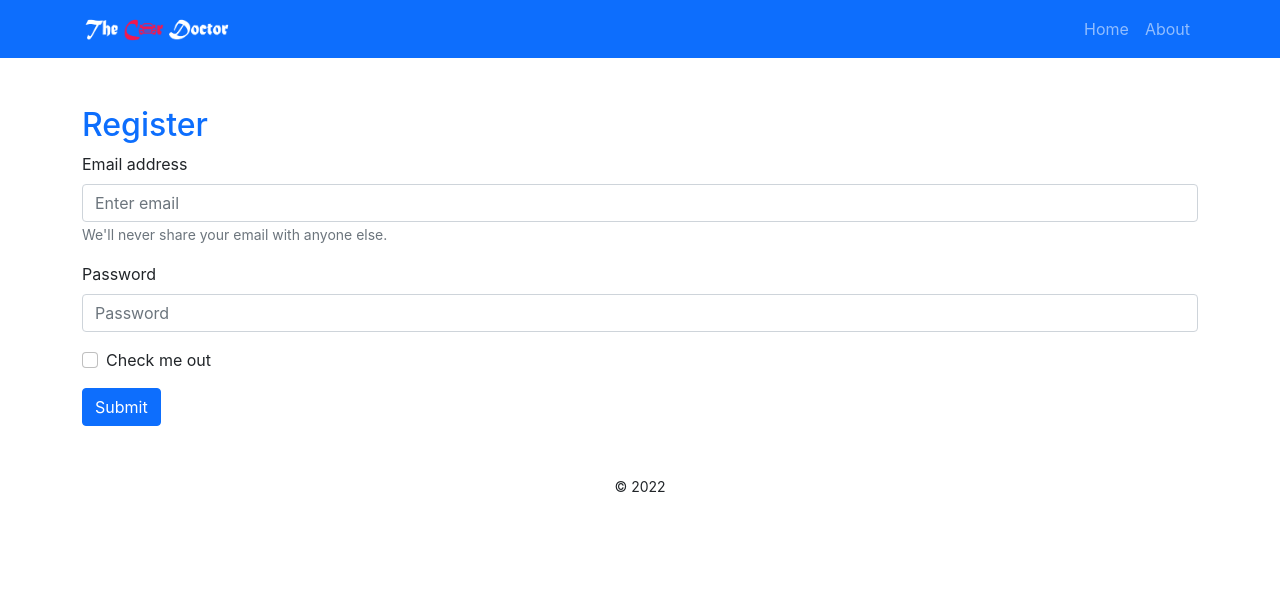
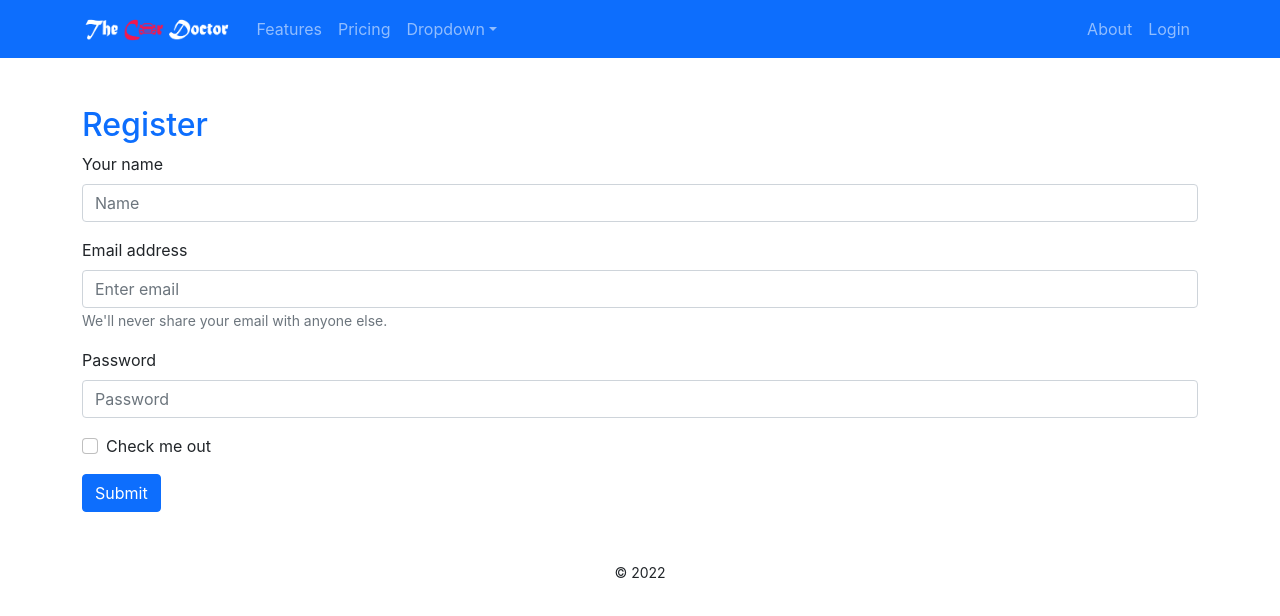
Before and after one commit to Labib2003/genius-car-services, a React (Create React App) app: page /login in a window 1280 px wide. Shown: the top 616 px of the page. Built offline with nearby package versions, Linux system fonts and the light colour scheme; no server answers.

Commit message:
responsive navber added

```diff
--- a/src/Pages/Login/Login.js
+++ b/src/Pages/Login/Login.js
@@ -1,13 +1,18 @@
+import { updateProfile } from 'firebase/auth';
 import React, { useState } from 'react';
 import { Button, Form } from 'react-bootstrap';
 import { useCreateUserWithEmailAndPassword } from 'react-firebase-hooks/auth';
 import auth from '../../firebase.init';
 
 const Login = () => {
+    const [name, setName] = useState('');
     const [email, setEmail] = useState('');
     const [password, setPassword] = useState('');
     const [createUserWithEmailAndPassword] = useCreateUserWithEmailAndPassword(auth);
 
+    const handleNameBlur = (event) => {
+        setName(event.target.value);
+    }
     const handleEmailBlur = (event) => {
         setEmail(event.target.value);
     };
@@ -16,12 +21,19 @@ const Login = () => {
     };
     const handleFormSubmit = (event) => {
         event.preventDefault();
-        createUserWithEmailAndPassword(email, password);
+        createUserWithEmailAndPassword(email, password)
+            .then(updateProfile(auth.currentUser, {
+                displayName: 'ahl'
+            }))
     }
 
     return (
         <Form onSubmit={handleFormSubmit} className='container mt-5'>
             <h2 className='text-primary'>Register</h2>
+            <Form.Group className="mb-3" controlId="formBasicName">
+                <Form.Label>Your name</Form.Label>
+                <Form.Control onBlur={handleNameBlur} type="text" placeholder="Name" />
+            </Form.Group>
             <Form.Group className="mb-3" controlId="formBasicEmail">
                 <Form.Label>Email address</Form.Label>
                 <Form.Control onBlur={handleEmailBlur} type="email" placeholder="Enter email" />
--- a/src/Pages/Shared/Header/Header.js
+++ b/src/Pages/Shared/Header/Header.js
@@ -1,20 +1,39 @@
 import React from 'react';
-import { Container, Nav, Navbar } from 'react-bootstrap';
+import { Container, Nav, Navbar, NavDropdown } from 'react-bootstrap';
+import { useAuthState } from 'react-firebase-hooks/auth';
 import { Link } from 'react-router-dom';
+import auth from '../../../firebase.init';
 import logo from '../../../images/logo.png'
 
 const Header = () => {
+    const [user] = useAuthState(auth);
     return (
         <header>
-            <Navbar bg="primary" variant="dark">
-                <Container className='d-flex justify-content-between'>
-                    <Navbar.Brand href="#home">
-                        <img src={logo} style={{height: '30px'}} alt="" />
+            <Navbar collapseOnSelect expand="lg" sticky='top' bg="primary" variant="dark">
+                <Container>
+                    <Navbar.Brand as={Link} to="/">
+                        <img src={logo} style={{height: 30}} alt="" />
                     </Navbar.Brand>
-                    <Nav>
-                        <Nav.Link as={Link} to='/home'>Home</Nav.Link>
-                        <Nav.Link as={Link} to='/about'>About</Nav.Link>
-                    </Nav>
+                    <Navbar.Toggle aria-controls="responsive-navbar-nav" />
+                    <Navbar.Collapse id="responsive-navbar-nav">
+                        <Nav className="me-auto">
+                            <Nav.Link href="#features">Features</Nav.Link>
+                            <Nav.Link href="#pricing">Pricing</Nav.Link>
+                            <NavDropdown title="Dropdown" id="collasible-nav-dropdown">
+                                <NavDropdown.Item href="#action/3.1">Action</NavDropdown.Item>
+                                <NavDropdown.Item href="#action/3.2">Another action</NavDropdown.Item>
+                                <NavDropdown.Item href="#action/3.3">Something</NavDropdown.Item>
+                                <NavDropdown.Divider />
+                                <NavDropdown.Item href="#action/3.4">Separated link</NavDropdown.Item>
+                            </NavDropdown>
+                        </Nav>
+                        <Nav>
+                            <Nav.Link as={Link} to="/about">About</Nav.Link>
+                            <Nav.Link as={Link} to="/login">
+                                Login
+                            </Nav.Link>
+                        </Nav>
+                    </Navbar.Collapse>
                 </Container>
             </Navbar>
         </header>
```
